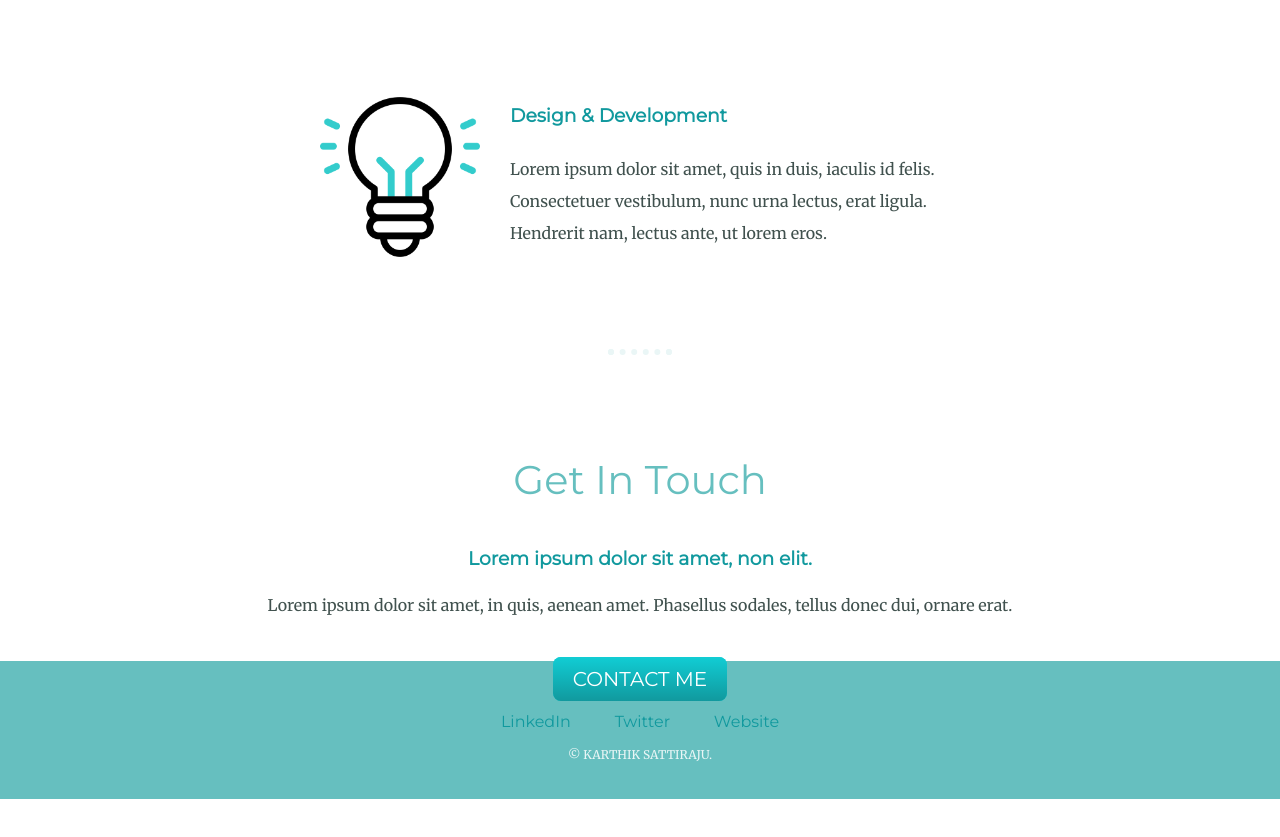
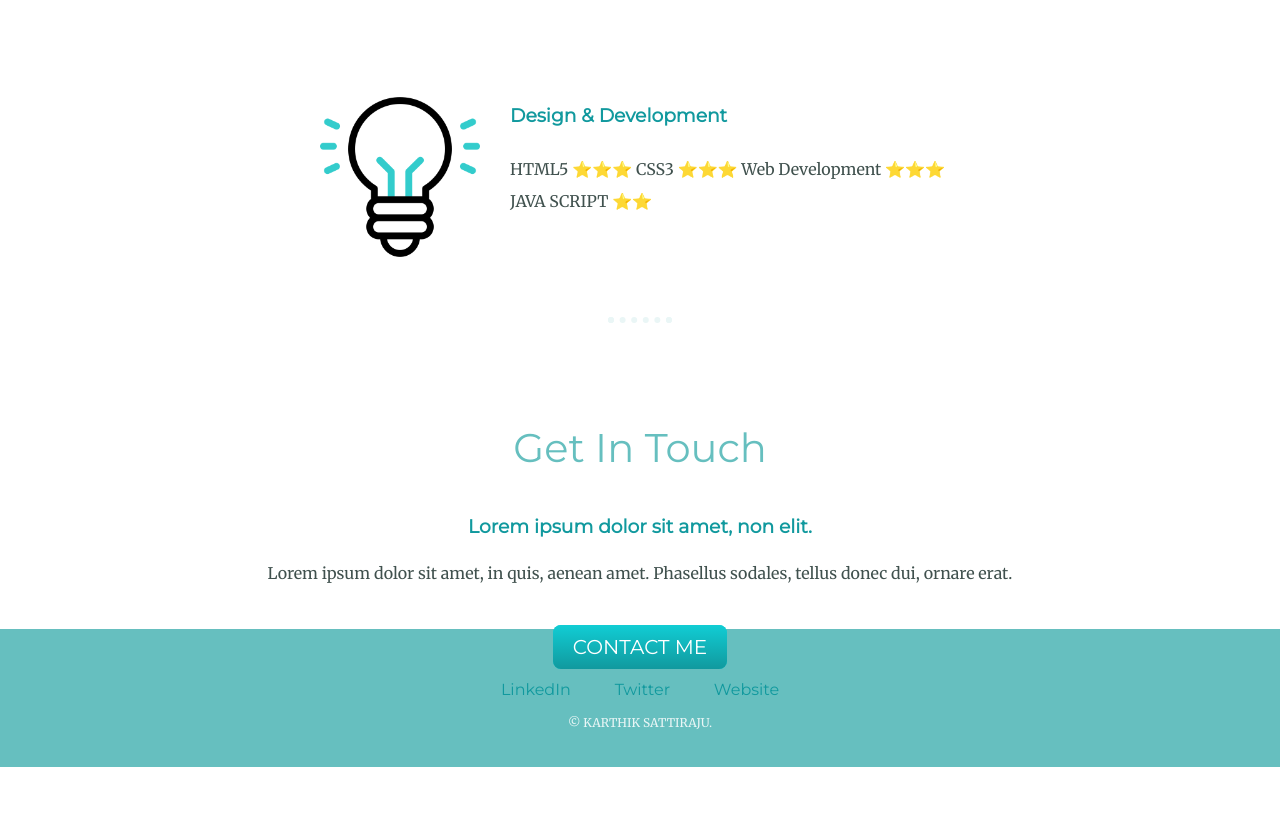
Before and after one commit to Karthk31/site, a plain HTML site: page index.html in a window 1280 px wide. Shown: the part 1710-2547 px from the top of the page. Drawn offline with Linux system fonts and the light colour scheme.

Commit message:
Update index.html

```diff
--- a/index.html
+++ b/index.html
@@ -33,7 +33,18 @@
       <div class="skill-row">
         <img class="idea" src="image/idea.png" alt="idea">
         <h3>Design & Development</h3>
-        <p>Lorem ipsum dolor sit amet, quis in duis, iaculis id felis. Consectetuer vestibulum, nunc urna lectus, erat ligula. Hendrerit nam, lectus ante, ut lorem eros.</p>
+       <tbody>
+      <tr>
+        <td> HTML5 ⭐️⭐️⭐️</td>
+        <td>CSS3 ⭐️⭐️⭐️</td>
+      </tr>
+      <tr>
+        <td>Web Development ⭐️⭐️⭐</td>
+        <td>JAVA SCRIPT ⭐️⭐️</td>
+      </tr>
+
+    </tbody>
+  </table>
       </div>
 
     <hr>
```
